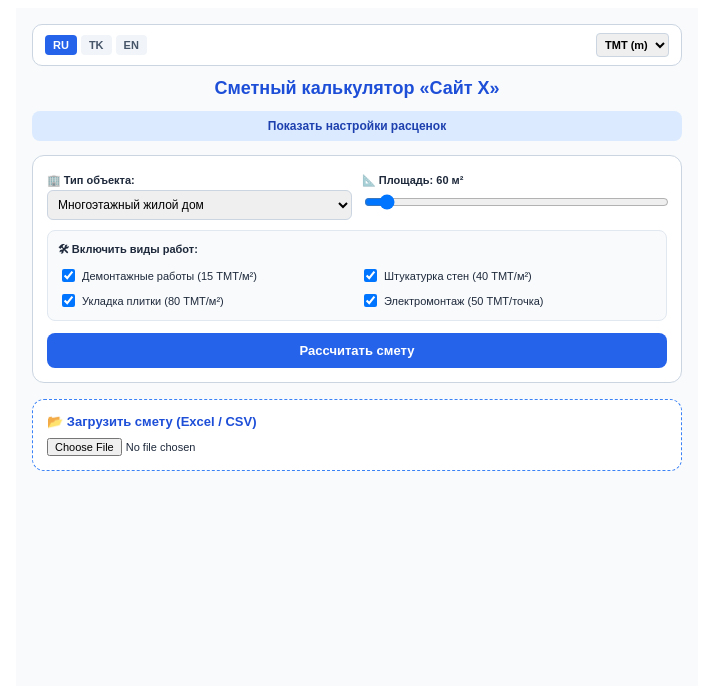
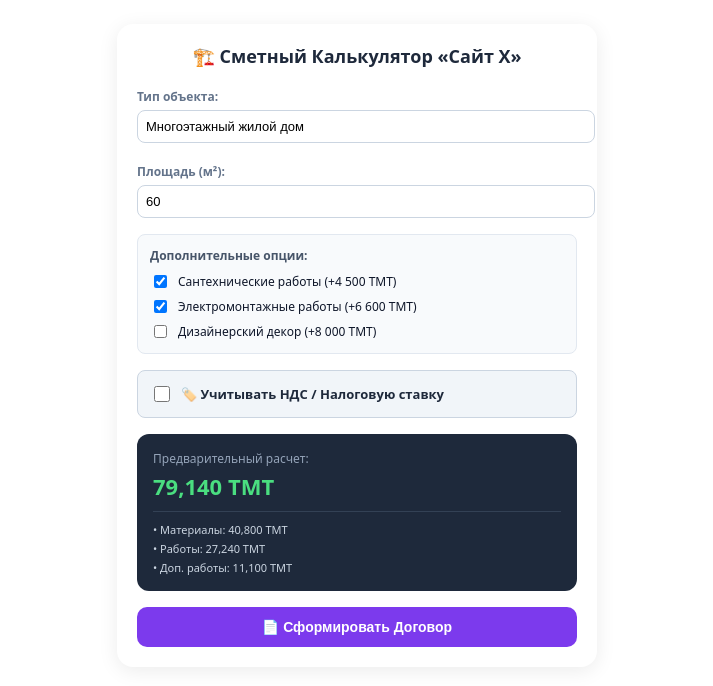
Before and after one commit to abdyrahym78-png/tm-smeta-calc, a React (Vite) app: page / in a window 1280 px wide. Shown: the top 686 px of the page, without its empty margins (283-996 px from the left). Built offline with nearby package versions, Linux system fonts and the light colour scheme.

Commit message:
feat: add multi-country VAT/tax calculations to calculator and contract

```diff
--- a/src/App.jsx
+++ b/src/App.jsx
@@ -1,150 +1,175 @@
-import React, { useState, Component } from 'react';
-import { i18n, DEFAULT_WORKS } from './constants';
-import ManualTab from './components/ManualTab';
-import FileUploader from './components/FileUploader';
+import React, { useState } from 'react';
+import TaxSelector, { TAX_RATES } from './components/TaxSelector';
 import ContractModal from './components/ContractModal';
 
-class ErrorBoundary extends Component {
-  constructor(props) {
-    super(props);
-    this.state = { hasError: false, error: null };
-  }
-  static getDerivedStateFromError(error) {
-    return { hasError: true, error };
-  }
-  componentDidCatch(error, errorInfo) {
-    console.error("React Error Boundary caught an error", error, errorInfo);
-  }
-  render() {
-    if (this.state.hasError) {
-      return (
-        <div style={{ padding: '20px', color: 'red', background: '#fff', margin: '20px', borderRadius: '8px', border: '2px solid red' }}>
-          <h3>❌ Ошибка отрисовки компонента:</h3>
-          <pre style={{ whiteSpace: 'pre-wrap', wordBreak: 'break-all', fontSize: '12px' }}>
-            {this.state.error && this.state.error.toString()}
-          </pre>
-        </div>
-      );
-    }
-    return this.props.children;
-  }
-}
+export default function App() {
+  const [area, setArea] = useState(60);
+  const [objectType, setObjectType] = useState('Многоэтажный жилой дом');
+  const [selectedWorks, setSelectedWorks] = useState({
+    plumbing: true,
+    electric: true,
+    decor: false
+  });
 
-export default function App() {
-  const [lang, setLang] = useState('RU');
-  const [currency, setCurrency] = useState('TMT');
-  const [usdRate, setUsdRate] = useState(19.5);
+  // Состояние НДС
+  const [enableTax, setEnableTax] = useState(false);
+  const [selectedCountry, setSelectedCountry] = useState('TM');
+  const [customTax, setCustomTax] = useState(15);
+  const [taxMode, setTaxMode] = useState('add'); // 'add' или 'include'
 
-  const [calcMode, setCalcMode] = useState('repair');
-  const [showAdmin, setShowAdmin] = useState(false);
   const [showContract, setShowContract] = useState(false);
 
-  const [rates, setRates] = useState({ cosmetic: 350, capital: 750, designer: 1400, multi: 950, matRatio: 60 });
-  const [customItems, setCustomItems] = useState([]);
-  const [newItemName, setNewItemName] = useState('');
-  const [newItemPrice, setNewItemPrice] = useState('');
+  // Ставки работ и материалов за м²
+  const baseMaterialRate = 680; // TMT/м²
+  const baseLaborRate = 454;   // TMT/м²
 
-  const [objectType, setObjectType] = useState('Многоэтажный жилой дом');
-  const [area, setArea] = useState(60);
-  const [repairClass, setRepairClass] = useState('Капитальный');
-  const [selectedWorks, setSelectedWorks] = useState([1, 2, 3, 4]);
-  const [manualResult, setManualResult] = useState(null);
-
-  const t = i18n ? (i18n[lang] || i18n['RU']) : {};
-
-  const handleAddCustomItem = () => {
-    if (!newItemName.trim() || !newItemPrice || Number(newItemPrice) <= 0) {
-      alert('Заполните название расценки и сумму TMT');
-      return;
-    }
-    setCustomItems([...(customItems || []), { name: newItemName.trim(), price: Number(newItemPrice) }]);
-    setNewItemName('');
-    setNewItemPrice('');
+  // Стоимость доп. работ
+  const extraWorksPrices = {
+    plumbing: 4500,
+    electric: 6600,
+    decor: 8000
   };
 
-  const formatVal = (valInTmt) => {
-    if (currency === 'USD') return `${(valInTmt / usdRate).toFixed(2)} USD`;
-    return `${Math.round(valInTmt)} TMT`;
-  };
+  const selectedWorksTotal = Object.keys(selectedWorks).reduce((sum, key) => {
+    return selectedWorks[key] ? sum + extraWorksPrices[key] : sum;
+  }, 0);
 
-  const handleManualCalculate = () => {
-    let ratePerM2 = rates.cosmetic;
-    if (repairClass === 'Капитальный') ratePerM2 = rates.capital;
-    if (repairClass === 'Дизайнерский') ratePerM2 = rates.designer;
-    if (objectType === 'Многоэтажный жилой дом' || repairClass === 'Многоэтажка') ratePerM2 = rates.multi || 950;
+  const materialsTmt = area * baseMaterialRate;
+  const laborTmt = area * baseLaborRate;
+  const baseSubtotal = materialsTmt + laborTmt + selectedWorksTotal;
 
-    const baseTotal = area * ratePerM2;
-    const selectedWorksTotal = (DEFAULT_WORKS || [])
-      .filter(w => (selectedWorks || []).includes(w.id))
-      .reduce((acc, w) => acc + (w.price * area), 0);
+  // Определение действующей процентной ставки НДС
+  let taxPercent = 0;
+  if (enableTax) {
+    if (selectedCountry === 'CUSTOM') {
+      taxPercent = Number(customTax) || 0;
+    } else {
+      const found = TAX_RATES.find(c => c.code === selectedCountry);
+      taxPercent = found ? found.rate : 15;
+    }
+  }
 
-    const customTotal = (customItems || []).reduce((acc, item) => acc + (item.price || 0), 0);
-    const grandTotalTmt = baseTotal + selectedWorksTotal + customTotal;
+  // Расчет НДС
+  let taxAmount = 0;
+  let grandTotalTmt = baseSubtotal;
 
-    setManualResult({
-      area, objectType, repairClass, calcMode,
-      materialsTmt: grandTotalTmt * (rates.matRatio / 100),
-      laborTmt: grandTotalTmt * (1 - rates.matRatio / 100),
-      selectedWorksTotal,
-      grandTotalTmt,
-      date: new Date().toLocaleDateString()
-    });
-  };
+  if (enableTax && taxPercent > 0) {
+    if (taxMode === 'add') {
+      taxAmount = (baseSubtotal * taxPercent) / 100;
+      grandTotalTmt = baseSubtotal + taxAmount;
+    } else {
+      // 'include' - в том числе
+      taxAmount = baseSubtotal - (baseSubtotal / (1 + taxPercent / 100));
+      grandTotalTmt = baseSubtotal;
+    }
+  }
 
-  const exportToExcel = () => {
-    if (!manualResult) return;
-    const csvContent = "data:text/csv;charset=utf-8," + `Параметр,Значение (${currency})\nОбъект,${manualResult.objectType}\nПлощадь,${manualResult.area}\nИТОГО,${formatVal(manualResult.grandTotalTmt)}\n`;
-    const link = document.createElement("a");
-    link.setAttribute("href", encodeURI(csvContent));
-    link.setAttribute("download", `smeta_site_x_${Date.now()}.csv`);
-    document.body.appendChild(link);
-    link.click();
-    document.body.removeChild(link);
+  const formatVal = (val) => `${Math.round(val).toLocaleString()} TMT`;
+
+  const manualResult = {
+    date: new Date().toLocaleDateString('ru-RU'),
+    objectType,
+    area,
+    materialsTmt,
+    laborTmt,
+    selectedWorksTotal,
+    baseSubtotal,
+    enableTax,
+    taxPercent,
+    taxAmount,
+    taxMode,
+    grandTotalTmt
   };
 
   return (
-    <ErrorBoundary>
-      <div style={{ maxWidth: '650px', margin: '0 auto', padding: '16px', fontFamily: 'sans-serif', color: '#1e293b', background: '#f8fafc', minHeight: '100vh' }}>
-        <div style={{ display: 'flex', justifyContent: 'space-between', alignItems: 'center', marginBottom: '12px', background: '#fff', padding: '8px 12px', borderRadius: '10px', border: '1px solid #cbd5e1' }}>
-          <div style={{ display: 'flex', gap: '4px' }}>
-            {['RU', 'TK', 'EN'].map(l => (
-              <button key={l} onClick={() => setLang(l)} style={{ padding: '4px 8px', fontSize: '11px', fontWeight: 'bold', borderRadius: '4px', border: 'none', cursor: 'pointer', background: lang === l ? '#2563eb' : '#f1f5f9', color: lang === l ? '#fff' : '#475569' }}>{l}</button>
-            ))}
-          </div>
-          <div style={{ display: 'flex', gap: '6px', alignItems: 'center' }}>
-            <select value={currency} onChange={e => setCurrency(e.target.value)} style={{ padding: '4px', fontSize: '11px', borderRadius: '4px', border: '1px solid #cbd5e1', fontWeight: 'bold' }}>
-              <option value="TMT">TMT (m)</option>
-              <option value="USD">USD ($)</option>
-            </select>
-            {currency === 'USD' && (
-              <input type="number" value={usdRate} onChange={e => setUsdRate(Number(e.target.value))} style={{ width: '45px', padding: '2px', fontSize: '11px', borderRadius: '4px', border: '1px solid #cbd5e1' }} />
+    <div style={{ maxWidth: '480px', margin: '0 auto', padding: '16px', fontFamily: 'system-ui, sans-serif', color: '#0f172a' }}>
+      <div style={{ background: '#fff', padding: '20px', borderRadius: '16px', boxShadow: '0 4px 20px rgba(0,0,0,0.08)' }}>
+        <h2 style={{ fontSize: '18px', fontWeight: 'bold', margin: '0 0 16px 0', color: '#1e293b', textAlign: 'center' }}>
+          🏗️ Сметный Калькулятор «Сайт Х»
+        </h2>
+
+        {/* Параметры объекта */}
+        <div style={{ marginBottom: '16px' }}>
+          <label style={{ fontSize: '12px', fontWeight: 'bold', color: '#64748b' }}>Тип объекта:</label>
+          <input
+            type="text"
+            value={objectType}
+            onChange={e => setObjectType(e.target.value)}
+            style={{ width: '100%', padding: '8px', borderRadius: '8px', border: '1px solid #cbd5e1', marginTop: '4px', fontSize: '13px' }}
+          />
+        </div>
+
+        <div style={{ marginBottom: '16px' }}>
+          <label style={{ fontSize: '12px', fontWeight: 'bold', color: '#64748b' }}>Площадь (м²):</label>
+          <input
+            type="number"
+            value={area}
+            onChange={e => setArea(Number(e.target.value))}
+            style={{ width: '100%', padding: '8px', borderRadius: '8px', border: '1px solid #cbd5e1', marginTop: '4px', fontSize: '13px' }}
+          />
+        </div>
+
+        {/* Доп. работы */}
+        <div style={{ background: '#f8fafc', padding: '12px', borderRadius: '8px', marginBottom: '16px', border: '1px solid #e2e8f0' }}>
+          <span style={{ fontSize: '12px', fontWeight: 'bold', color: '#475569', display: 'block', marginBottom: '8px' }}>Дополнительные опции:</span>
+          <label style={{ display: 'flex', alignItems: 'center', gap: '8px', fontSize: '12px', marginBottom: '6px', cursor: 'pointer' }}>
+            <input type="checkbox" checked={selectedWorks.plumbing} onChange={e => setSelectedWorks({...selectedWorks, plumbing: e.target.checked})} />
+            Сантехнические работы (+4 500 TMT)
+          </label>
+          <label style={{ display: 'flex', alignItems: 'center', gap: '8px', fontSize: '12px', marginBottom: '6px', cursor: 'pointer' }}>
+            <input type="checkbox" checked={selectedWorks.electric} onChange={e => setSelectedWorks({...selectedWorks, electric: e.target.checked})} />
+            Электромонтажные работы (+6 600 TMT)
+          </label>
+          <label style={{ display: 'flex', alignItems: 'center', gap: '8px', fontSize: '12px', cursor: 'pointer' }}>
+            <input type="checkbox" checked={selectedWorks.decor} onChange={e => setSelectedWorks({...selectedWorks, decor: e.target.checked})} />
+            Дизайнерский декор (+8 000 TMT)
+          </label>
+        </div>
+
+        {/* Блок настройки НДС */}
+        <TaxSelector
+          enableTax={enableTax}
+          setEnableTax={setEnableTax}
+          selectedCountry={selectedCountry}
+          setSelectedCountry={setSelectedCountry}
+          customTax={customTax}
+          setCustomTax={setCustomTax}
+          taxMode={taxMode}
+          setTaxMode={setTaxMode}
+        />
+
+        {/* Сводка стоимости */}
+        <div style={{ background: '#1e293b', color: '#fff', padding: '16px', borderRadius: '12px', marginBottom: '16px' }}>
+          <div style={{ fontSize: '12px', color: '#94a3b8', marginBottom: '4px' }}>Предварительный расчет:</div>
+          <div style={{ fontSize: '22px', fontWeight: 'bold', color: '#4ade80' }}>{formatVal(grandTotalTmt)}</div>
+
+          <div style={{ marginTop: '10px', paddingTop: '10px', borderTop: '1px solid #334155', fontSize: '11px', color: '#cbd5e1', display: 'flex', flexDirection: 'column', gap: '4px' }}>
+            <div>• Материалы: {formatVal(materialsTmt)}</div>
+            <div>• Работы: {formatVal(laborTmt)}</div>
+            {selectedWorksTotal > 0 && <div>• Доп. работы: {formatVal(selectedWorksTotal)}</div>}
+            {enableTax && taxPercent > 0 && (
+              <div style={{ color: '#facc15' }}>
+                • НДС ({taxPercent}% {taxMode === 'add' ? 'сверху' : 'в т.ч.'}): {formatVal(taxAmount)}
+              </div>
             )}
           </div>
         </div>
 
-        <h2 style={{ textAlign: 'center', color: '#1d4ed8', margin: '0 0 12px 0', fontSize: '18px' }}>{t?.title || 'Сметный ИИ-Сервис («Сайт Х»)'}</h2>
+        <button
+          onClick={() => setShowContract(true)}
+          style={{ width: '100%', padding: '12px', background: '#7c3aed', color: '#fff', border: 'none', borderRadius: '10px', fontWeight: 'bold', cursor: 'pointer', fontSize: '14px' }}
+        >
+          📄 Сформировать Договор
+        </button>
+      </div>
 
-        <ManualTab
-          t={t} lang={lang} showAdmin={showAdmin} setShowAdmin={setShowAdmin} rates={rates} setRates={setRates}
-          customItems={customItems || []} setCustomItems={setCustomItems} newItemName={newItemName} setNewItemName={setNewItemName}
-          newItemPrice={newItemPrice} setNewItemPrice={setNewItemPrice} handleAddCustomItem={handleAddCustomItem}
-          objectType={objectType} setObjectType={setObjectType} area={area} setArea={setArea} repairClass={repairClass}
-          setRepairClass={setRepairClass} calcMode={calcMode} selectedWorks={selectedWorks || []} setSelectedWorks={setSelectedWorks}
-          DEFAULT_WORKS={DEFAULT_WORKS || []} handleManualCalculate={handleManualCalculate} manualResult={manualResult}
-          formatVal={formatVal} exportToExcel={exportToExcel} setShowContract={setShowContract}
-        />
-
-        <div style={{ marginTop: '16px' }}>
-          <FileUploader formatVal={formatVal} t={t} />
-        </div>
-
-        {ContractModal && (
-          <ContractModal
-            show={showContract} manualResult={manualResult} formatVal={formatVal} t={t}
-            onClose={() => setShowContract(false)}
-          />
-        )}
-      </div>
-    </ErrorBoundary>
+      {/* Модальное окно договора */}
+      <ContractModal
+        show={showContract}
+        manualResult={manualResult}
+        formatVal={formatVal}
+        onClose={() => setShowContract(false)}
+      />
+    </div>
   );
 }
--- a/src/components/ContractModal.jsx
+++ b/src/components/ContractModal.jsx
@@ -1,7 +1,7 @@
 import React, { useState } from 'react';
 import { QRCodeSVG } from 'qrcode.react';
 
-export default function ContractModal({ show, manualResult, formatVal, t, onClose }) {
+export default function ContractModal({ show, manualResult, formatVal, onClose }) {
   const [clientName, setClientName] = useState('');
   const [address, setAddress] = useState('');
 
@@ -10,7 +10,7 @@ export default function ContractModal({ show, manualResult, formatVal, t, onClos
   const contractNum = `SX-${Math.floor(1000 + Math.random() * 9000)}`;
   const qrData = `https://site-x.tm/verify?doc=${contractNum}&total=${manualResult.grandTotalTmt}`;
 
-  const baseTotal = (manualResult.materialsTmt || 0) + (manualResult.laborTmt || 0) - (manualResult.selectedWorksTotal || 0);
+  const baseTotal = manualResult.baseSubtotal - manualResult.selectedWorksTotal;
 
   return (
     <div style={{ position: 'fixed', top: 0, left: 0, right: 0, bottom: 0, background: 'rgba(0,0,0,0.5)', display: 'flex', justifyContent: 'center', alignItems: 'center', zIndex: 1000, padding: '16px' }}>
@@ -55,6 +55,12 @@ export default function ContractModal({ show, manualResult, formatVal, t, onClos
             <p style={{ margin: '4px 0' }}>• Включенные доп. работы: <strong>{formatVal(manualResult.selectedWorksTotal)}</strong></p>
           )}
 
+          {manualResult.enableTax && manualResult.taxPercent > 0 && (
+            <p style={{ margin: '4px 0', color: '#475569' }}>
+              • НДС ({manualResult.taxPercent}% {manualResult.taxMode === 'add' ? 'начислен сверху' : 'в том числе'}): <strong>{formatVal(manualResult.taxAmount)}</strong>
+            </p>
+          )}
+
           <h3 style={{ color: '#16a34a', margin: '10px 0 4px 0', fontSize: '15px' }}>Общая сумма: {formatVal(manualResult.grandTotalTmt)}</h3>
           <p style={{ margin: '0 0 10px 0', fontSize: '10px', color: '#64748b' }}>
             (в т.ч. материалы: {formatVal(manualResult.materialsTmt)}, работы: {formatVal(manualResult.laborTmt)})
```
